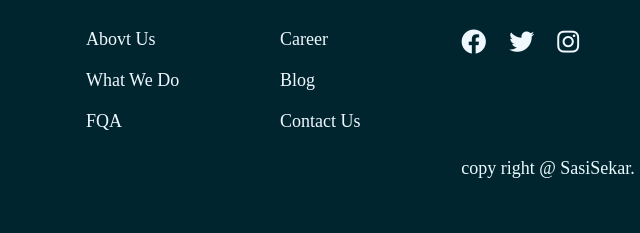
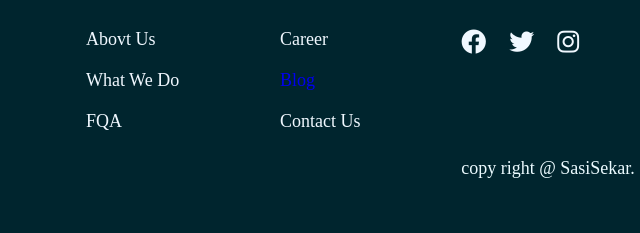
Before and after one commit to SasiSekarP/Huddle-landing-page-with-alternating-feature-blocks, a plain HTML site: page index.html in a window 1280 px wide. Shown: the part 2710-2943 px from the top of the page, 530-1170 px from the left. Drawn offline with nearby package versions, Linux system fonts and the light colour scheme.

Commit message:
whatsapp link checking
to check how to add chat link of whatsapp by clicking whatsapp icon

```diff
--- a/index.html
+++ b/index.html
@@ -89,7 +89,7 @@
       </div>
       <div class="box-container2">
         <div class="atribute">Career</div>
-        <div class="atribute">Blog</div>
+        <div class="atribute"><a href="https://wa.me/+917092922321">Blog</a></div>
         <div><a class="atribute" href="https://resume-sasi-sekar.netlify.app/#contact">Contact Us</a></div>
       </div>
       <div class="box-container3">
```
